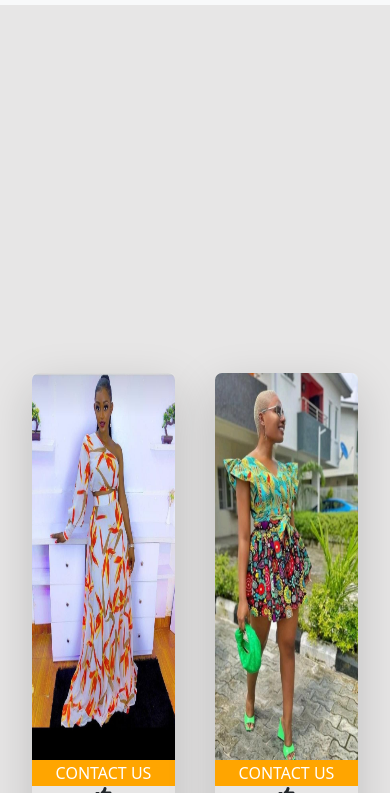
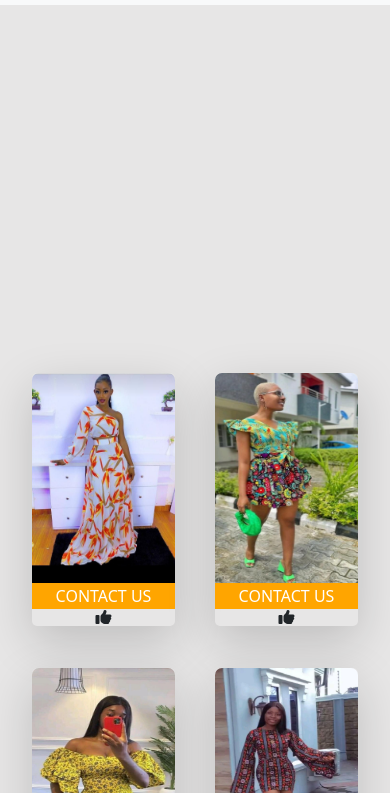
Before and after one commit to DivineTiddy/ankaraa, a plain HTML site: page index.html in a window 390 px wide. Shown: the part 51-844 px from the top of the page. Drawn offline with nearby package versions, Linux system fonts and the light colour scheme.

Commit message:
added height

```diff
--- a/style.css
+++ b/style.css
@@ -152,15 +152,21 @@ a{
 
     }
     .main_card{
-        height: auto;
+        height: 30vh;
         width: 40%;
         margin: 20px;
         border-radius: 5px;
     }
-    footer{
+    .card_holder{
+        height: 35vh;
+        width: 100%;
+        display: flex;
+        flex-direction: row;
+        justify-content: center;
     }
 
 
 
 
+
 }
```
